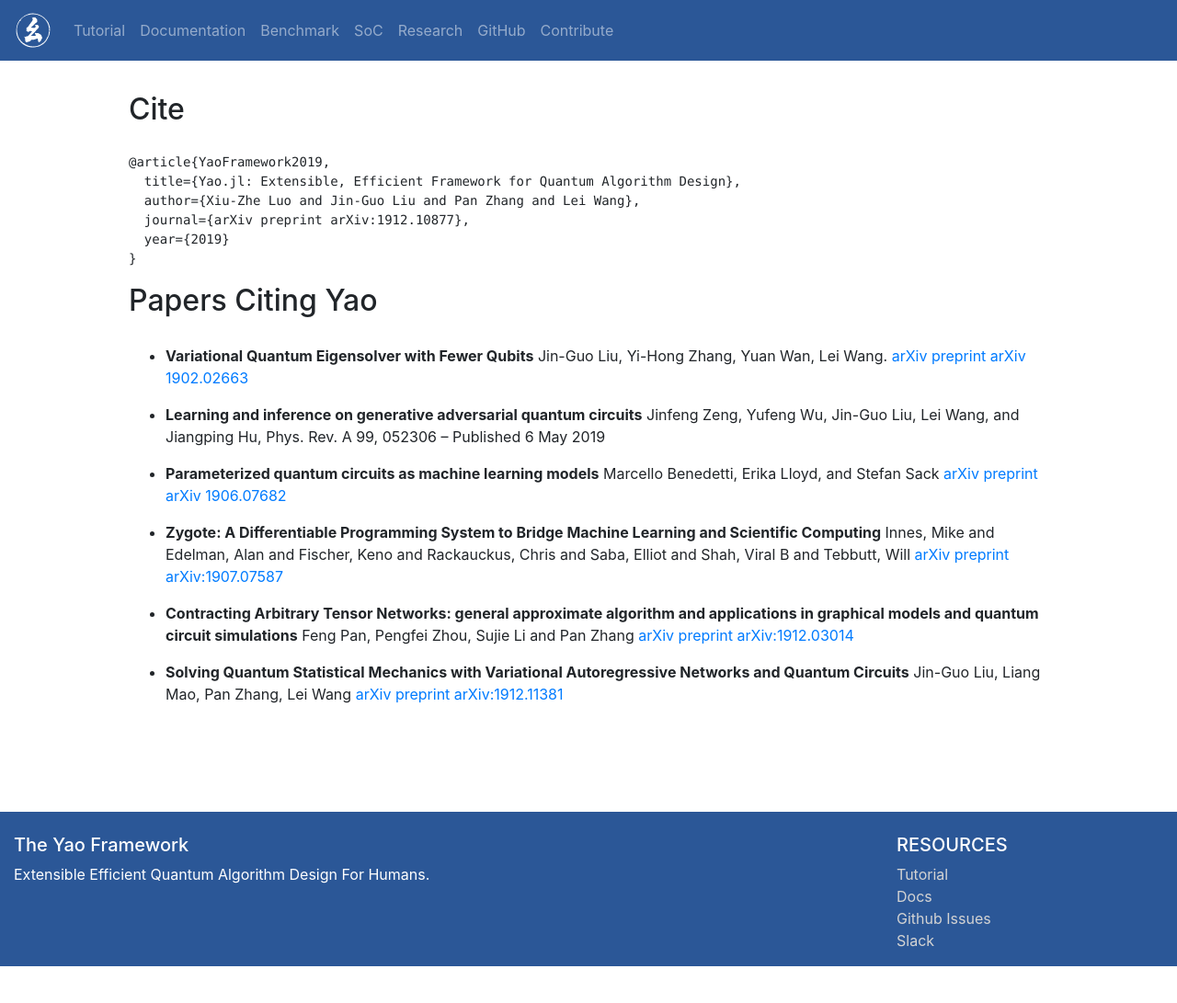
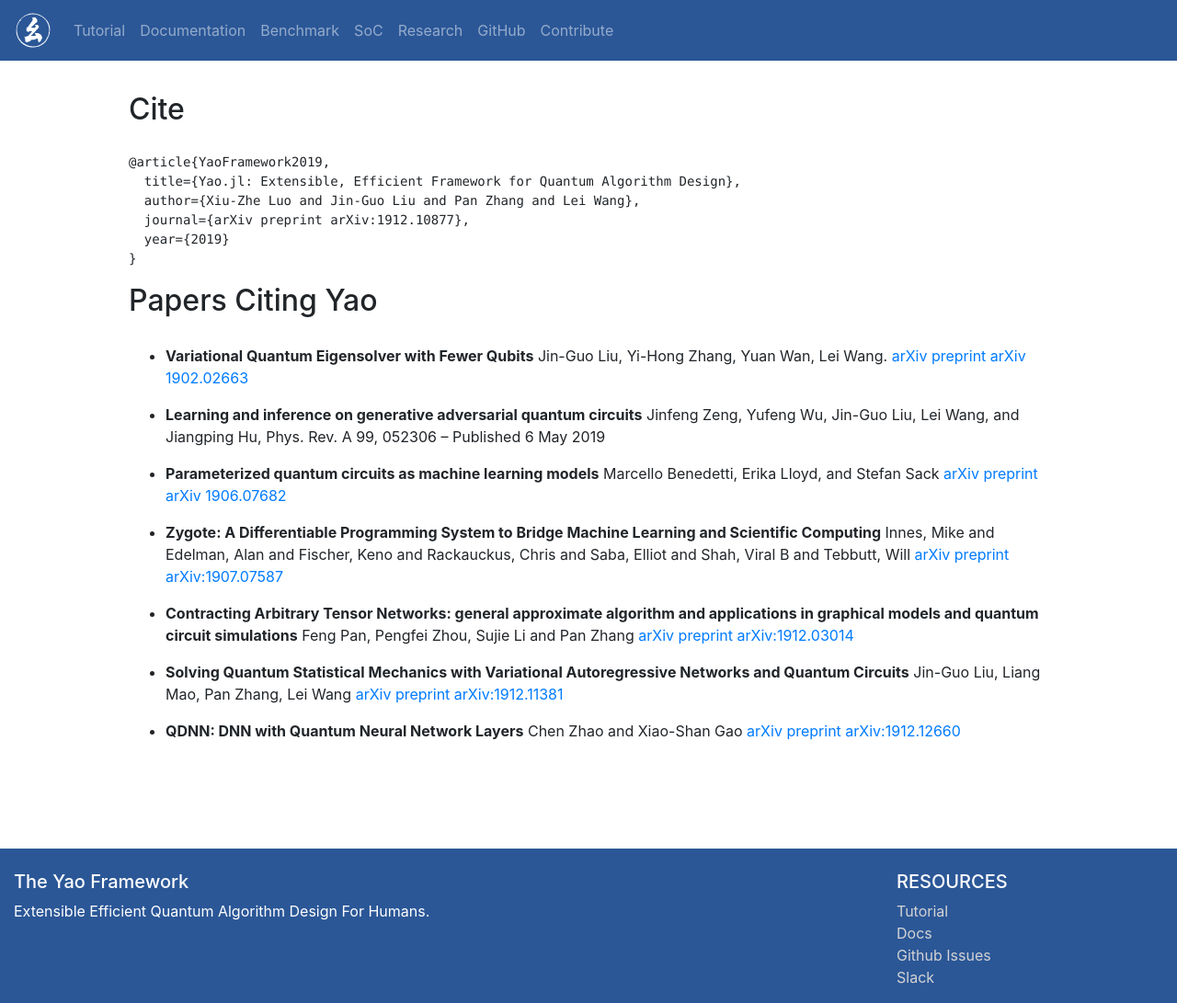
Before and after one commit to QuantumBFS/QuantumBFS.github.io, a Jekyll site: the page built from research/index.md, in a window 1280 px wide and 1091 px high. Shown: the whole window at 92% size. Built offline with Jekyll 4.4.1, drawn with Linux system fonts in a browser that asks for light colours; nearby versions of some CDN libraries; comment, search, counter and statistics services are not loaded.

Commit message:
Update index.md

```diff
--- a/research/index.md
+++ b/research/index.md
@@ -22,3 +22,4 @@
 - **Zygote: A Differentiable Programming System to Bridge Machine Learning and Scientific Computing** Innes, Mike and Edelman, Alan and Fischer, Keno and Rackauckus, Chris and Saba, Elliot and Shah, Viral B and Tebbutt, Will [arXiv preprint arXiv:1907.07587](https://arxiv.org/abs/1907.07587)
 - **Contracting Arbitrary Tensor Networks: general approximate algorithm and applications in graphical models and quantum circuit simulations** Feng Pan, Pengfei Zhou, Sujie Li and Pan Zhang [arXiv preprint arXiv:1912.03014](https://arxiv.org/pdf/1912.03014.pdf)
 - **Solving Quantum Statistical Mechanics with Variational Autoregressive Networks and Quantum Circuits** Jin-Guo Liu, Liang Mao, Pan Zhang, Lei Wang [arXiv preprint arXiv:1912.11381](https://arxiv.org/pdf/1912.11381.pdf)
+- **QDNN: DNN with Quantum Neural Network Layers** Chen Zhao and Xiao-Shan Gao [arXiv preprint arXiv:1912.12660](https://arxiv.org/abs/1912.12660)
```
